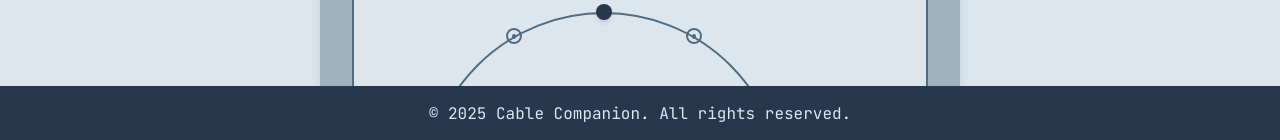
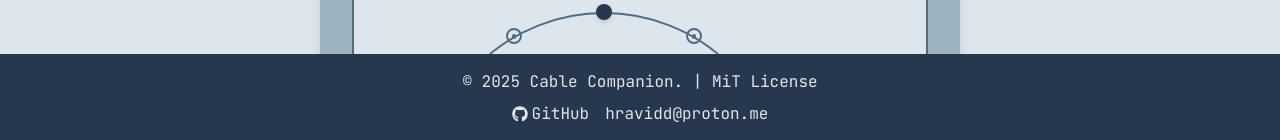
Before and after one commit to Hravid/cable-companion, a Next.js app: page / in a window 1280 px wide. Shown: the part 658-798 px from the top of the page. Built offline with nearby package versions, Linux system fonts and the light colour scheme.

Commit message:
Update README.md, add GitHub link and email to Footer, and update package dependencies

```diff
--- a/src/components/Footer.tsx
+++ b/src/components/Footer.tsx
@@ -1,11 +1,20 @@
 import React from "react";
+import { FaGithub } from "react-icons/fa";
 
 export default function Footer() {
     const currentYear = new Date().getFullYear();
 
     return (
         <footer className="py-4 text-center" style={{ background: '#27374D', color: '#DDE6ED' }}>
-            <p>© {currentYear} Cable Companion. All rights reserved.</p>
+            <p>© {currentYear} Cable Companion. | MiT License</p>
+            <div className="mt-2 flex justify-center items-center gap-4">
+                <a href="https://github.com/Hravid" target="_blank" rel="noopener noreferrer" className="flex items-center gap-1 hover:underline">
+                    <FaGithub /> GitHub
+                </a>
+                <a href="mailto:hravidd@proton.me" className="hover:underline">
+                    hravidd@proton.me
+                </a>
+            </div>
         </footer>
     );
 }
```
Also changed, not shown: package.json (+6 -5 lines), 2 other files (tests, documents, lock files or other folders).
